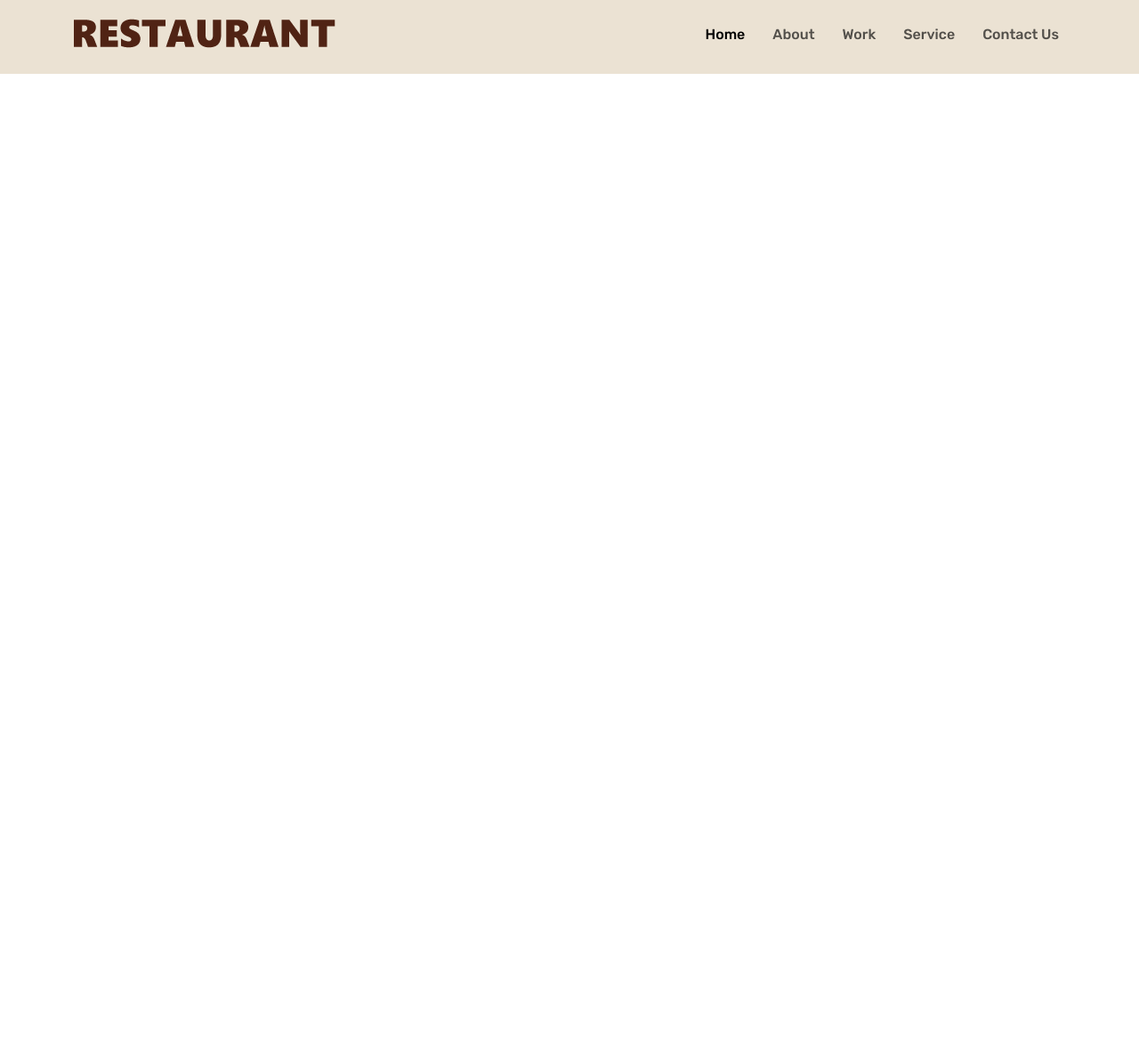
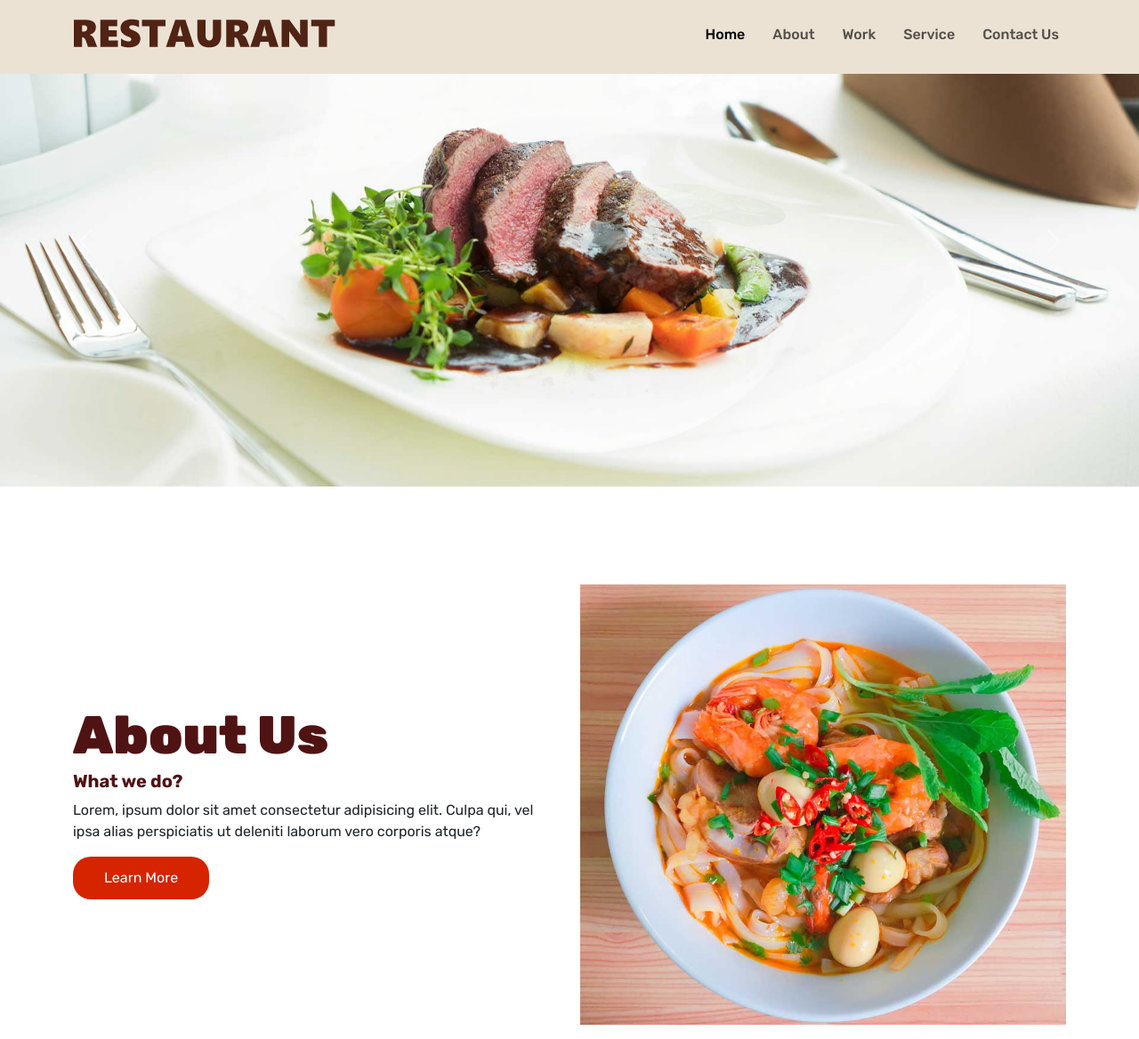
Before and after one commit to James09977/bootstrap_project_1, a plain HTML site: page index.html in a window 1280 px wide. Shown: the part 5-1173 px from the top of the page at 89% size. Before the commit the page ends 800 px from the top, so only its background shows below. Drawn offline with nearby package versions, Linux system fonts and the light colour scheme.

Commit message:
about us

```diff
--- a/index.html
+++ b/index.html
@@ -24,10 +24,10 @@
 <body>
     <!-- Header area -->
     <header id="main_menu">
-        <nav class="navbar navbar-expand-md navbar-light fixed-top">
+        <nav class="navbar navbar-expand-md navbar-light fixed-top ">
             <div class="container">
                 <!-- logo -->
-                <a class="navbar-brand " href="#"><img src="img/logo.png" alt=""></a>
+                <a class="navbar-brand  " href="#"><img src="img/logo.png" alt=""></a>
 
                 <!-- mobile button icon -->
                 <button class="navbar-toggler" type="button" data-bs-toggle="collapse" data-bs-target="#mainmenu"
@@ -59,9 +59,69 @@
         </nav>
     </header>
 
+    <!-- slider area -->
+    <!-- <section id="slider" class="carousel slide carousel-fade " data-bs-ride="carousel" data-bs-touch="true">
+        <div class="carousel-inner mt-4 ">
+            <div class="carousel-item active">
+                <img src="img/banner_01.jpg" class="d-block w-100" alt="">
+            </div>
+            <div class="carousel-item ">
+                <img src="img/banner_02.jpg" class="d-block w-100" alt="">
+            </div>
+            <div class="carousel-item ">
+                <img src="img/banner_03.jpg" class="d-block w-100" alt="">
+            </div>
+        </div>
+        <button class="carousel-control-prev" type="button" data-bs-target="#slider" data-bs-slide="prev">
+            <span class="carousel-control-prev-icon "></span>
+        </button>
+        <button class="carousel-control-next" type="button" data-bs-target="#slider" data-bs-slide="next">
+            <span class="carousel-control-next-icon "></span>
+        </button>
+    </section> -->
+    <section>
+        <div id="slider" class="carousel slide carousel-fade" data-bs-ride="carousel" data-bs-touch="true">
+            <div class="carousel-inner">
+                <div class="carousel-item active">
+                    <img src="img/banner_01.jpg" class="d-block w-100" alt="...">
+                </div>
+                <div class="carousel-item">
+                    <img src="img/banner_02.jpg" class="d-block w-100" alt="...">
+                </div>
+                <div class="carousel-item">
+                    <img src="img/banner_03.jpg" class="d-block w-100" alt="...">
+                </div>
+            </div>
+            <button class="carousel-control-prev" type="button" data-bs-target="#slider" data-bs-slide="prev">
+                <span class="carousel-control-prev-icon" aria-hidden="true"></span>
+                <span class="visually-hidden">Previous</span>
+            </button>
+            <button class="carousel-control-next" type="button" data-bs-target="#slider" data-bs-slide="next">
+                <span class="carousel-control-next-icon" aria-hidden="true"></span>
+                <span class="visually-hidden">Next</span>
+            </button>
+        </div>
+    </section>
 
+    <!-- About area section -->
+    <section id="about" class="pb-md-3 pb-5">
+        <div class="container">
+            <div class="row">
+                <div class="col-md-6 align-self-center">
+                    <h2>About Us</h2>
+                    <h6>What we do?</h6>
+                    <p>Lorem, ipsum dolor sit amet consectetur adipisicing elit. Culpa qui, vel ipsa alias perspiciatis
+                        ut deleniti laborum vero corporis atque?</p>
+                    <button class="btn btn-info">Learn More</button>
+                </div>
+                <div class="col-md-6">
+                    <img src="img/about.jpg" alt="">
+                </div>
 
+            </div>
+        </div>
 
+    </section>
 
 
 
--- a/style.css
+++ b/style.css
@@ -13,12 +13,22 @@ h2 {
     line-height: 1em;
 }
 
+h2 {
+    color: #501314;
+    font-size: 60px;
+}
+
 h3,
 h4,
 h5,
 h6 {
     font-weight: 700;
     line-height: 1.3em;
+}
+
+h6 {
+    color: #501314;
+    font-size: 20px;
 }
 
 p {
@@ -31,8 +41,16 @@ img {
     height: auto;
 }
 
+.btn.btn-info {
+    background-color: #d62300;
+    border: none;
+    border-radius: 20px;
+    color: white;
+    padding: 12px 35px;
+}
+
 /*=======================
-* Common CSS
+* Navbar
 ========================*/
 #main_menu nav {
     background: #ebe2d3;
@@ -42,3 +60,17 @@ img {
 #main_menu nav li {
     margin-left: 15px;
 }
+
+/*=======================
+* silder area
+========================*/
+#slider {
+    padding-top: 85px;
+}
+
+/*=======================
+* silder area
+========================*/
+#about {
+    padding-top: 110px;
+}
```
